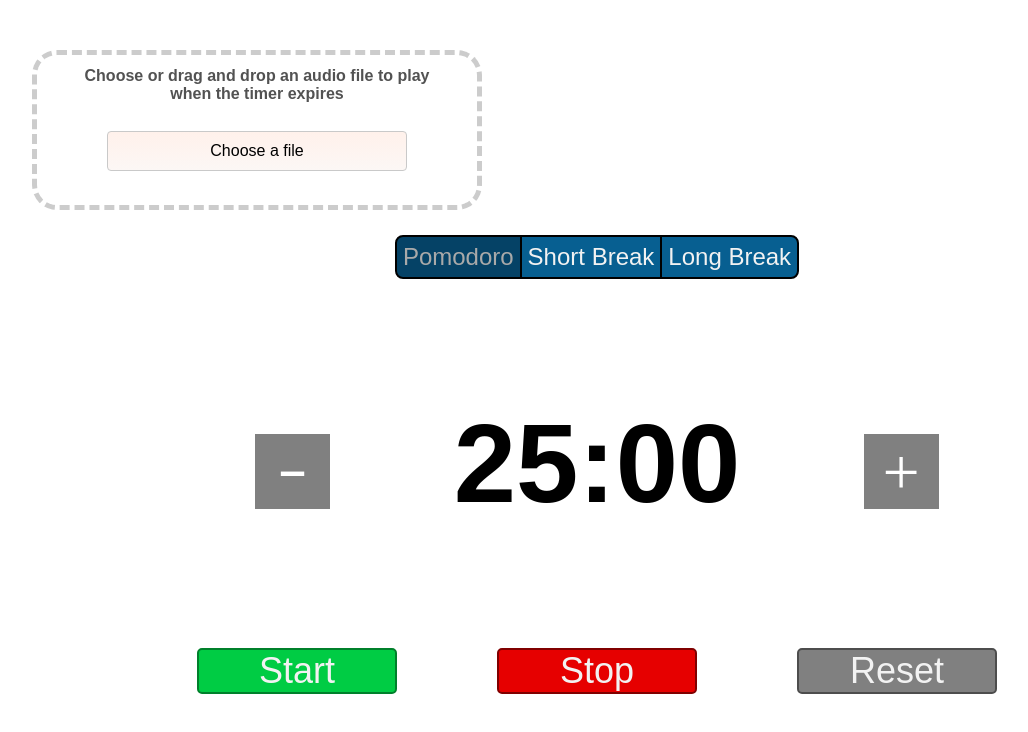
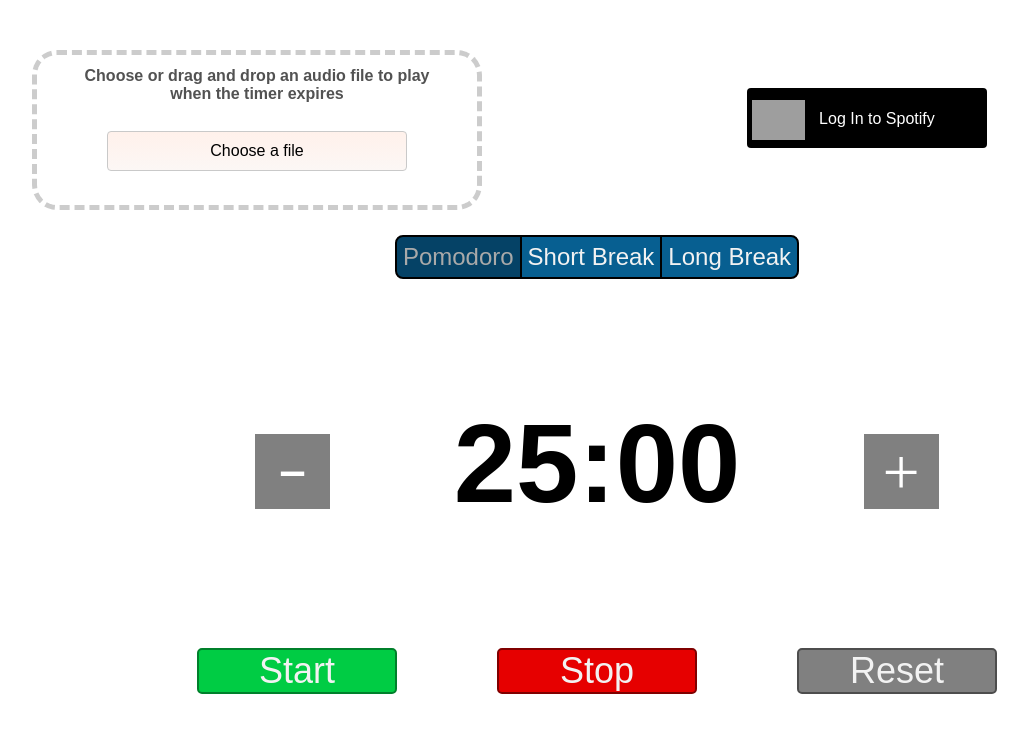
Before and after one commit to PanosPHL/spotify-react-pomodoro-timer, a React (Create React App) app: page / in a window 1280 px wide. Shown: the top 732 px of the page, without its empty margins (43-1071 px from the left). Built offline with nearby package versions, Linux system fonts and the light colour scheme; no server answers; grey boxes are pictures that could not be loaded.

Commit message:
Added Spotify playback on timer start and stop

```diff
--- a/src/App.js
+++ b/src/App.js
@@ -3,11 +3,15 @@
 import TopButtons from './components/TopButtons';
 import BottomButtons from './components/BottomButtons';
 import AudioUpload from './components/AudioUpload';
+import SpotifyAuthButton from './components/SpotifyAuthButton';
 
 function App() {
   return (
     <>
+    <div id='top-container'>
     <AudioUpload />
+    <SpotifyAuthButton />
+    </div>
     <div id='center-screen'>
       <TopButtons />
       <TimerAndButtons />
--- a/src/AppWithContext.js
+++ b/src/AppWithContext.js
@@ -1,6 +1,7 @@
 import React from 'react';
 import TimerContext from './contexts/TimerContext';
 import AudioContext from './contexts/AudioContext';
+import SpotifyContext from './contexts/SpotifyContext';
 import App from './App';
 
 class AppWithContext extends React.Component {
@@ -23,21 +24,76 @@
             audio: {
                 file: null,
                 updateAudio: this.updateAudio
-            }
+            },
+            token: null
         }
     }
 
-    componentDidMount() {
+    async componentDidMount() {
+        if (this.state.token) {
+            return;
+        }
+
+        let urlStr = window.location.toString()
+
+        if (urlStr.includes('?code=')) {
+            const params = {
+                grant_type: 'authorization_code',
+                code: urlStr.split('?code=')[1],
+                redirect_uri: 'http://localhost:3000',
+                client_id: process.env.REACT_APP_SPOTIFY_CLIENT_ID,
+                client_secret: process.env.REACT_APP_SPOTIFY_CLIENT_SECRET
+            }
+
+            let str = [];
+
+            for (let key in params) {
+                str.push(`${key}=${encodeURIComponent(params[key])}`);
+            }
+
+            const res = await fetch('https://accounts.spotify.com/api/token', {
+                method: 'POST',
+                headers: {
+                    'Content-Type': 'application/x-www-form-urlencoded'
+                },
+                body: str.join('&')
+            });
+
+            const data = await res.json();
+
+            if (res.ok) {
+                this.setState({ token: data.access_token });
+            }
+
+        }
     }
 
-    startTimer = () => {
+    startTimer = async () => {
+        if (this.state.token) {
+            await fetch('https://api.spotify.com/v1/me/player/play', {
+                method: 'PUT',
+                headers: {
+                    'Authorization': `Bearer ${this.state.token}`
+                }
+            });
+        }
+
         this.setState({ started: true }, () => {
             this.decrementTimer();
         });
 
     }
 
-    stopTimer = () => {
+    stopTimer = async () => {
+        if (this.state.token) {
+            await fetch('https://api.spotify.com/v1/me/player/pause', {
+                method: 'PUT',
+                headers: {
+                    'Authorization': `Bearer ${this.state.token}`
+                }
+            });
+        }
+
         this.setState({ started: false }, () => {
             this.clearTimer();
         });
@@ -131,7 +187,9 @@
         return (
             <TimerContext.Provider value={timeState}>
                 <AudioContext.Provider value={this.state.audio}>
+                    <SpotifyContext.Provider value={this.state.token}>
                     <App />
+                    </SpotifyContext.Provider>
                 </AudioContext.Provider>
             </TimerContext.Provider>
         )
--- a/src/components/BottomButtons.js
+++ b/src/components/BottomButtons.js
@@ -4,7 +4,7 @@
 const BottomButtons = () => {
     return (
         <TimerContext.Consumer>
-            {({ timerMethods: { startTimer, stopTimer, resetTimer } }) => {
+            {({ timerMethods: {startTimer, stopTimer, resetTimer} }) => {
                 const handleClick = (event) => {
                     switch(event.target.id) {
                         case 'start-button':
--- /dev/null
+++ b/src/components/SpotifyAuthButton.js
@@ -0,0 +1,29 @@
+import React from 'react';
+import SpotifyContext from '../contexts/SpotifyContext';
+
+const scopes = process.env.REACT_APP_SPOTIFY_SCOPES
+const myClientId = process.env.REACT_APP_SPOTIFY_CLIENT_ID;
+
+const SpotifyAuthButton = () => {
+    const url = `https://accounts.spotify.com/authorize?response_type=code&client_id=` + myClientId + (scopes ? '&scope=' + encodeURIComponent(scopes): "") + '&show_dialog=' + encodeURIComponent(true) + '&redirect_uri=' + encodeURIComponent('http://localhost:3000');
+
+    const handleClick = () => {
+        window.location = url;
+    }
+    return (
+        <SpotifyContext.Consumer>
+            {
+                value => {
+                    return (
+                        <button id='spotify-log-in' onClick={handleClick} className={value ? 'no-events' : 'button'}>
+                            <img id='spotify-logo' src='https://1000logos.net/wp-content/uploads/2017/08/Spotify-Logo.png' alt='Spotify logo'/>
+                            {value ? <span id='spotify-text'>Logged In</span> : <span id='spotify-text'>Log In to Spotify</span>}
+                        </button>
+                    )
+                }
+            }
+        </SpotifyContext.Consumer>
+    )
+}
+
+export default SpotifyAuthButton;
--- /dev/null
+++ b/src/contexts/SpotifyContext.js
@@ -0,0 +1,5 @@
+import React from 'react';
+
+const SpotifyContext = React.createContext();
+
+export default SpotifyContext;
--- a/src/index.css
+++ b/src/index.css
@@ -296,3 +296,31 @@
 .no-events {
     pointer-events: none;
 }
+
+#top-container {
+    display: flex;
+}
+
+#spotify-log-in {
+    position: relative;
+    margin: auto 250px auto 0;
+    height: 60px;
+    width: 240px;
+    padding-right: 16px;
+    font-size: 20px;
+    background-color: black;
+    color: white;
+    border: none;
+    border-radius: 4px;
+}
+
+#spotify-text {
+margin-left: 16%;
+}
+
+#spotify-logo {
+    position: absolute;
+    left: 2%;
+    bottom: 12%;
+    height: 40px;
+}
```
Also changed, not shown: 2 other files (tests, documents, lock files or other folders).
